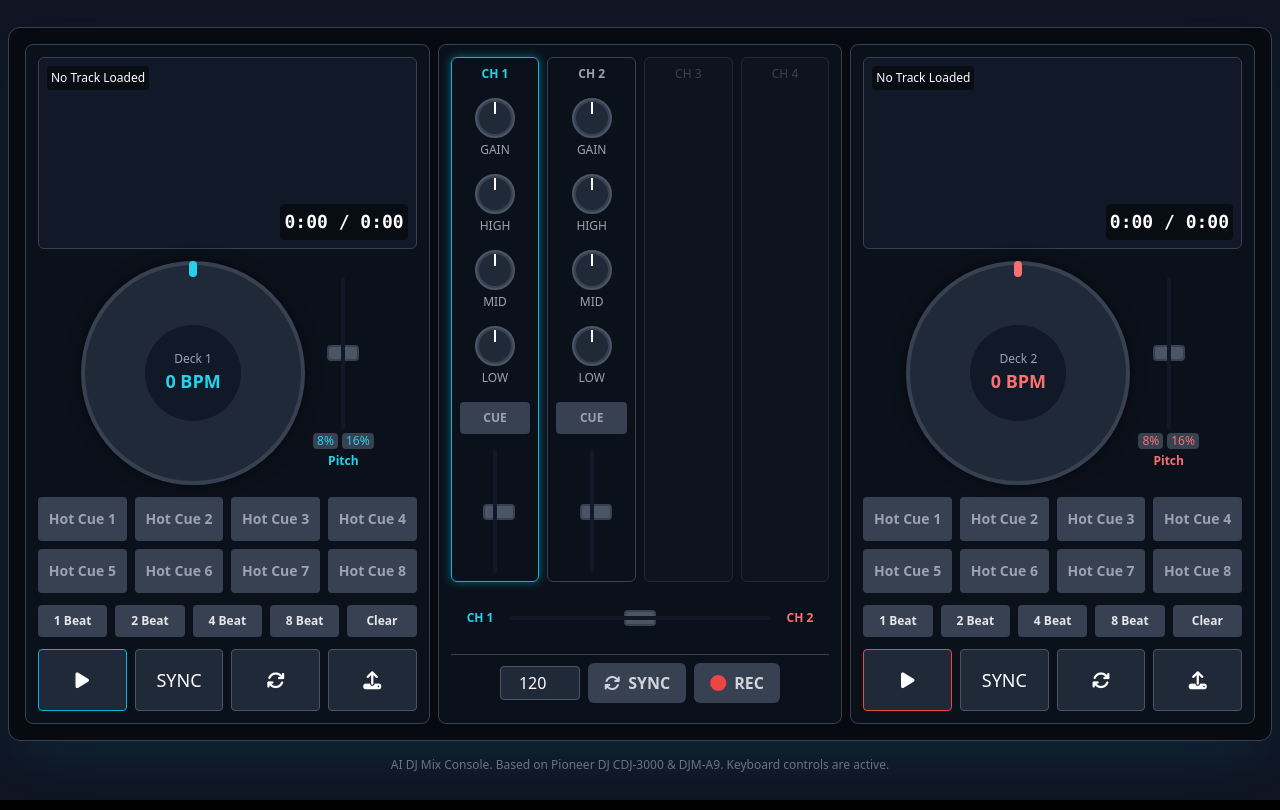
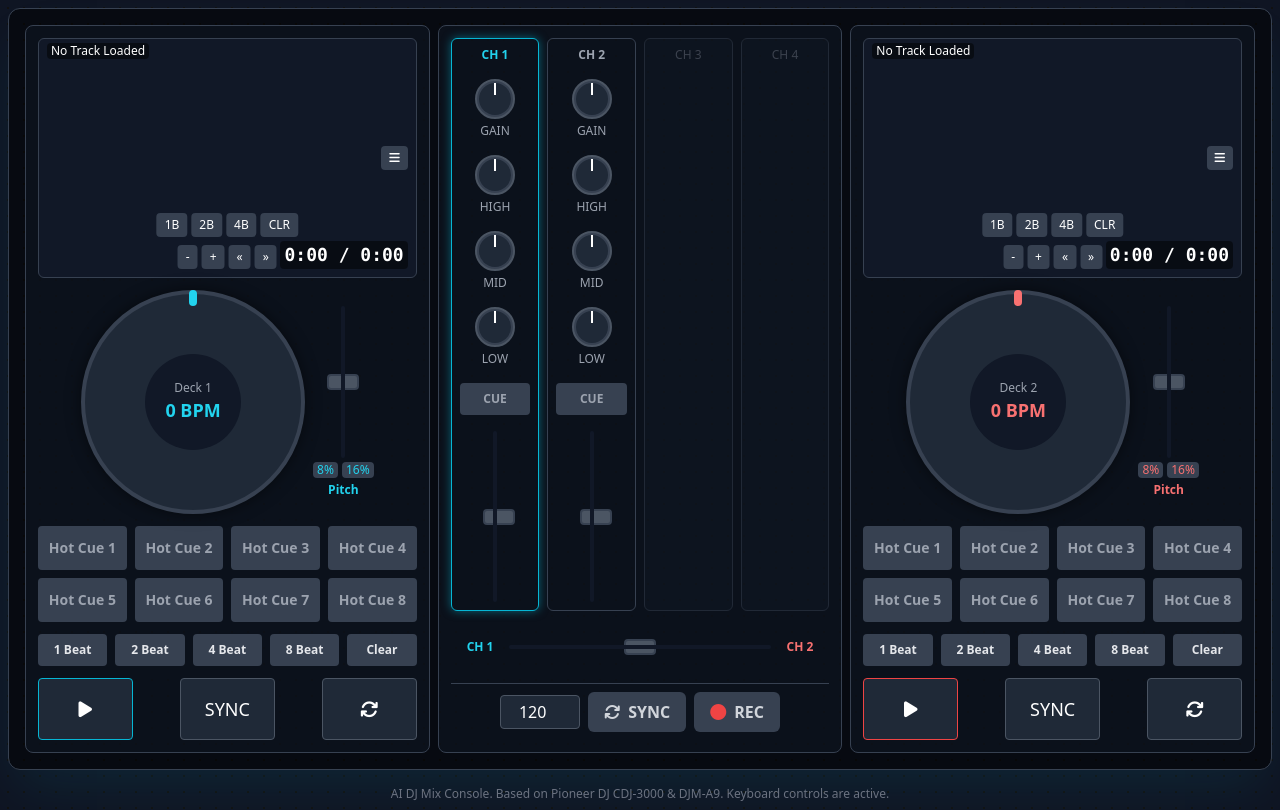
Before and after one commit to meinzeug/djmixconsole2, a React (Vite) app in the folder app/: page / in a window 1280 px wide. Both pictures are taken after a click on the button "Start Session". Built offline with nearby package versions, Linux system fonts and the light colour scheme.

Commit message:
Add advanced touch display with playlist and zoom

```diff
--- a/app/components/Player.tsx
+++ b/app/components/Player.tsx
@@ -1,5 +1,5 @@
 
-import React, { useRef, ChangeEvent } from 'react';
+import React, { useState } from 'react';
 import type { StoreApi } from 'zustand';
 import type { DjStore } from '../types';
 import Touchscreen from './player/Touchscreen';
@@ -16,17 +16,15 @@ const Player: React.FC<PlayerProps> = ({ deckId, useStore }) => {
   const { loadTrack, togglePlay, setPitch, setPitchRange, nudge, setHotCue, jumpToHotCue, deleteHotCue, setLoop, clearLoop, toggleSync, syncPlayers } =
     (useStore as any)((state: DjStore) => state.actions);
 
-  const fileInputRef = useRef<HTMLInputElement>(null);
+  const [playlist, setPlaylist] = useState<File[]>([]);
 
-  const handleFileChange = (event: ChangeEvent<HTMLInputElement>) => {
-    const file = event.target.files?.[0];
-    if (file) {
-      loadTrack(deckId, file);
-    }
+  const handleSelectTrack = (file: File) => {
+    loadTrack(deckId, file);
   };
 
-  const handleUploadClick = () => {
-    fileInputRef.current?.click();
+  const handleFileSelected = (file: File) => {
+    setPlaylist(p => [...p, file]);
+    loadTrack(deckId, file);
   };
 
   const deckColor = deckId === 0 ? 'cyan' : 'red';
@@ -47,7 +45,13 @@ const Player: React.FC<PlayerProps> = ({ deckId, useStore }) => {
 
   return (
     <div className="flex flex-col w-1/3 bg-gray-900/50 border border-gray-700 rounded-lg p-3 space-y-3">
-      <Touchscreen deckId={deckId} useStore={useStore} />
+      <Touchscreen
+        deckId={deckId}
+        useStore={useStore}
+        playlist={playlist}
+        onSelectTrack={handleSelectTrack}
+        onFileSelected={handleFileSelected}
+      />
       <div className="flex-grow flex items-center justify-center gap-2">
         <JogWheel deckId={deckId} useStore={useStore} />
         <div className="h-48 flex flex-col items-center">
@@ -129,19 +133,6 @@ const Player: React.FC<PlayerProps> = ({ deckId, useStore }) => {
         >
           <i className="fa fa-sync"></i>
         </button>
-        <button
-            onClick={handleUploadClick}
-            className="w-1/4 py-4 rounded bg-gray-800 hover:bg-gray-700 border border-gray-600 text-lg"
-        >
-            <i className="fa fa-upload"></i>
-        </button>
-        <input
-            type="file"
-            ref={fileInputRef}
-            onChange={handleFileChange}
-            accept=".mp3"
-            className="hidden"
-        />
       </div>
     </div>
   );
--- a/app/components/player/Touchscreen.tsx
+++ b/app/components/player/Touchscreen.tsx
@@ -1,18 +1,67 @@
 
-import React, { useEffect, useRef } from 'react';
+import React, { useEffect, useRef, useState, ChangeEvent } from 'react';
 import type { StoreApi } from 'zustand';
 import type { DjStore } from '../../types';
 
 interface TouchscreenProps {
   deckId: number;
   useStore: StoreApi<DjStore>;
+  playlist: File[];
+  onSelectTrack: (file: File) => void;
+  onFileSelected: (file: File) => void;
 }
 
-const Touchscreen: React.FC<TouchscreenProps> = ({ deckId, useStore }) => {
+const Touchscreen: React.FC<TouchscreenProps> = ({ deckId, useStore, playlist, onSelectTrack, onFileSelected }) => {
   const canvasRef = useRef<HTMLCanvasElement>(null);
+  const fileInputRef = useRef<HTMLInputElement>(null);
   const playerState = (useStore as any)((state: DjStore) => state.players[deckId]);
-  const { track, playbackTime, bpm, pitch } = playerState;
+  const { track, playbackTime, bpm, pitch, isSync } = playerState;
+  const { seek, setLoop, clearLoop } = (useStore as any)((state: DjStore) => state.actions);
   const deckColor = deckId === 0 ? '#06b6d4' : '#f43f5e'; // cyan-500, red-500
+  const [zoom, setZoom] = useState(1);
+  const [showPlaylist, setShowPlaylist] = useState(false);
+
+  const handleZoomIn = () => setZoom(z => Math.min(4, z + 0.5));
+  const handleZoomOut = () => setZoom(z => Math.max(1, z - 0.5));
+
+  const handleFileChange = (e: ChangeEvent<HTMLInputElement>) => {
+    const file = e.target.files?.[0];
+    if (file) onFileSelected(file);
+  };
+
+  const handleBeatJump = (beats: number) => {
+    if (!track) return;
+    const beatLen = 60 / bpm;
+    let newTime = playbackTime + beats * beatLen;
+    newTime = Math.max(0, Math.min(newTime, track.duration));
+    seek(deckId, newTime);
+  };
+
+  const handleLoopSet = (beats: number) => {
+    if (!track) return;
+    const beatLen = 60 / bpm;
+    const start = playbackTime;
+    const end = start + beats * beatLen;
+    setLoop(deckId, start, end);
+  };
+
+  const handleClearLoop = () => clearLoop(deckId);
+
+  const openFileDialog = () => fileInputRef.current?.click();
+
+  const handleSeek = (e: React.PointerEvent<HTMLCanvasElement>) => {
+    if (!track) return;
+    const rect = canvasRef.current!.getBoundingClientRect();
+    const x = e.clientX - rect.left;
+    const total = track.waveform.length;
+    const visible = Math.floor(total / zoom);
+    const playPos = (playbackTime / track.duration) * total;
+    const start = Math.max(0, Math.min(total - visible, Math.floor(playPos - visible / 2)));
+    const percent = x / rect.width;
+    const sample = start + percent * visible;
+    const time = (sample / total) * track.duration;
+    seek(deckId, time);
+  };
 
   useEffect(() => {
     const canvas = canvasRef.current;
@@ -29,20 +78,36 @@ const Touchscreen: React.FC<TouchscreenProps> = ({ deckId, useStore }) => {
       context.fillRect(0, 0, width, height);
 
       if (track.waveform.length > 0) {
-        const step = width / track.waveform.length;
+        const total = track.waveform.length;
+        const visible = Math.floor(total / zoom);
+        const playPos = (playbackTime / track.duration) * total;
+        const start = Math.max(0, Math.min(total - visible, Math.floor(playPos - visible / 2)));
+        const end = start + visible;
+        const step = width / (end - start);
         const middle = height / 2;
 
         context.strokeStyle = deckColor;
         context.lineWidth = 2;
 
         context.beginPath();
-        track.waveform.forEach((val, i) => {
-          const x = i * step;
+        for (let i = start; i < end; i++) {
+          const val = track.waveform[i];
+          const x = (i - start) * step;
           const y = val * middle;
           context.moveTo(x, middle - y);
           context.lineTo(x, middle + y);
+        }
+        context.stroke();
+
+        // Hot cues
+        playerState.hotCues.forEach(cue => {
+          const cuePos = (cue.time / track.duration) * total;
+          if (cuePos >= start && cuePos <= end) {
+            const x = (cuePos - start) * step;
+            context.fillStyle = deckColor;
+            context.fillRect(x - 1, 0, 2, height);
+          }
         });
-        context.stroke();
       }
 
       const progress = playbackTime / track.duration;
@@ -59,7 +124,7 @@ const Touchscreen: React.FC<TouchscreenProps> = ({ deckId, useStore }) => {
     return () => {
       cancelAnimationFrame(animationFrameId);
     };
-  }, [track, playbackTime, deckColor]);
+  }, [track, playbackTime, deckColor, zoom, playerState.hotCues]);
 
   const formatTime = (time: number) => {
     const minutes = Math.floor(time / 60);
@@ -68,19 +133,70 @@ const Touchscreen: React.FC<TouchscreenProps> = ({ deckId, useStore }) => {
   };
 
   return (
-    <div className="w-full h-48 bg-gray-900 rounded-md p-2 relative border border-gray-700">
-      <canvas ref={canvasRef} className="w-full h-full" width="500" height="150" />
-      <div className="absolute top-2 left-2 text-xs text-white bg-black/50 p-1 rounded">
+    <div className="w-full h-60 bg-gray-900 rounded-md p-2 relative border border-gray-700">
+      <canvas
+        ref={canvasRef}
+        className="w-full h-full"
+        width="600"
+        height="200"
+        onPointerDown={handleSeek}
+      />
+      <div className="absolute top-1 left-2 text-xs text-white bg-black/50 px-1 rounded">
         {track ? track.name : 'No Track Loaded'}
       </div>
       {track && (
-        <div className="absolute top-2 right-2 text-xs text-white bg-black/50 p-1 rounded">
-          {Math.round(bpm * pitch)} BPM | {(pitch * 100).toFixed(1)}%
+        <div className="absolute top-1 right-2 text-xs text-white bg-black/50 px-1 rounded flex items-center gap-1">
+          {Math.round(bpm * pitch)} BPM | {(pitch * 100).toFixed(1)}% | {track.bitrate} kbps
+          {isSync && <i className="fa fa-link text-cyan-400"></i>}
         </div>
       )}
-      <div className="absolute bottom-2 right-2 text-lg font-mono font-bold text-white bg-black/50 p-1 rounded">
+      {track && (
+        <div className="absolute bottom-8 left-2 text-xs text-white bg-black/50 px-1 rounded">
+          Key: {track.key || '--'}
+        </div>
+      )}
+      <div className="absolute bottom-2 right-2 text-lg font-mono font-bold text-white bg-black/50 px-1 rounded">
         {track ? `${formatTime(playbackTime)} / ${formatTime(track.duration)}` : '0:00 / 0:00'}
       </div>
+      <div className="absolute bottom-2 left-1/2 -translate-x-1/2 flex gap-1">
+        <button onClick={handleZoomOut} className="px-2 py-1 text-xs bg-gray-700 rounded hover:bg-gray-600">-</button>
+        <button onClick={handleZoomIn} className="px-2 py-1 text-xs bg-gray-700 rounded hover:bg-gray-600">+</button>
+        <button onClick={() => handleBeatJump(-1)} className="px-2 py-1 text-xs bg-gray-700 rounded hover:bg-gray-600">&#171;</button>
+        <button onClick={() => handleBeatJump(1)} className="px-2 py-1 text-xs bg-gray-700 rounded hover:bg-gray-600">&#187;</button>
+      </div>
+      <div className="absolute bottom-10 left-1/2 -translate-x-1/2 flex gap-1">
+        {[1,2,4].map(b => (
+          <button key={b} onClick={() => handleLoopSet(b)} className="px-2 py-1 text-xs bg-gray-700 rounded hover:bg-gray-600">{b}B</button>
+        ))}
+        <button onClick={handleClearLoop} className="px-2 py-1 text-xs bg-gray-700 rounded hover:bg-gray-600">CLR</button>
+      </div>
+      <button
+        onClick={() => setShowPlaylist(!showPlaylist)}
+        className="absolute top-1/2 right-2 -translate-y-1/2 text-xs bg-gray-700 px-2 py-1 rounded hover:bg-gray-600"
+      >
+        <i className="fa fa-bars"></i>
+      </button>
+      <input type="file" ref={fileInputRef} onChange={handleFileChange} accept=".mp3" className="hidden" />
+      {showPlaylist && (
+        <div className="absolute inset-0 bg-black/80 p-2 rounded-md flex flex-col">
+          <div className="flex justify-between items-center mb-2">
+            <span className="text-white text-sm font-bold">Playlist</span>
+            <button onClick={() => setShowPlaylist(false)} className="text-white text-sm">X</button>
+          </div>
+          <div className="flex-1 overflow-y-auto space-y-1">
+            {playlist.map((file, i) => (
+              <div
+                key={i}
+                onClick={() => { onSelectTrack(file); setShowPlaylist(false); }}
+                className="p-1 bg-gray-700 text-white rounded cursor-pointer hover:bg-gray-600"
+              >
+                {file.name}
+              </div>
+            ))}
+          </div>
+          <button onClick={openFileDialog} className="mt-2 py-1 bg-gray-600 text-white rounded">Add Track</button>
+        </div>
+      )}
     </div>
   );
 };
--- a/app/hooks/useDjEngine.ts
+++ b/app/hooks/useDjEngine.ts
@@ -86,6 +86,7 @@ const useStore = create<DjStore>()(
         playerNodes[deckId].source = null;
         const arrayBuffer = await file.arrayBuffer();
         const audioBuffer = await audioContext.decodeAudioData(arrayBuffer);
+        const bitrate = Math.round((file.size * 8) / (audioBuffer.duration * 1000));
         const waveform = processAudioBuffer(audioBuffer);
         let bpm = 120;
         try {
@@ -101,6 +102,9 @@ const useStore = create<DjStore>()(
             waveform,
             duration: audioBuffer.duration,
             bpm,
+            bitrate,
+            key: undefined,
+            artwork: undefined,
           };
           state.players[deckId].playbackTime = 0;
           state.players[deckId].isPlaying = false;
--- a/app/types.ts
+++ b/app/types.ts
@@ -6,6 +6,12 @@ export interface Track {
   waveform: number[];
   duration: number;
   bpm: number;
+  /** Estimated audio bitrate in kbps */
+  bitrate: number;
+  /** Musical key of the track if detected */
+  key?: string;
+  /** Optional artwork URL extracted from metadata */
+  artwork?: string;
 }
 
 export interface HotCue {
```
